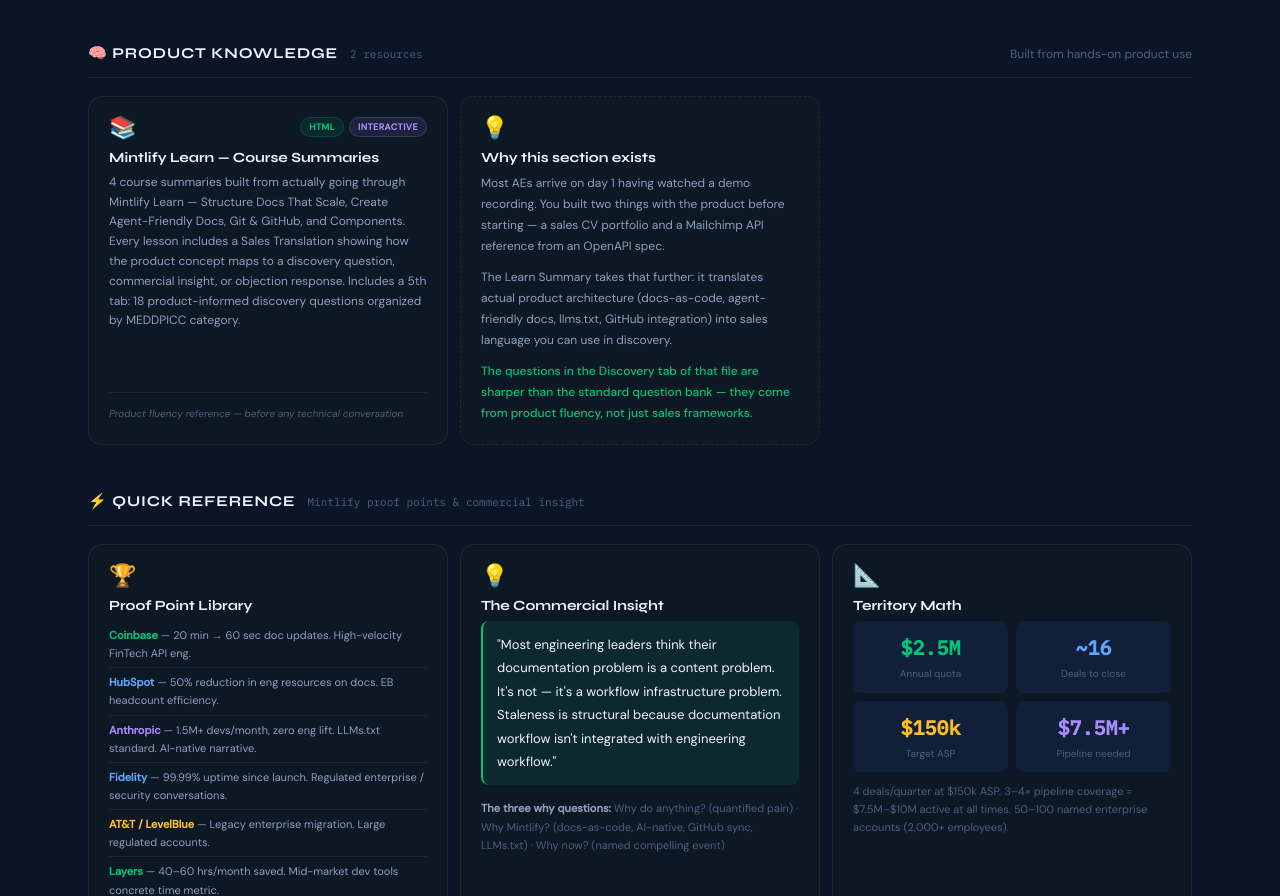
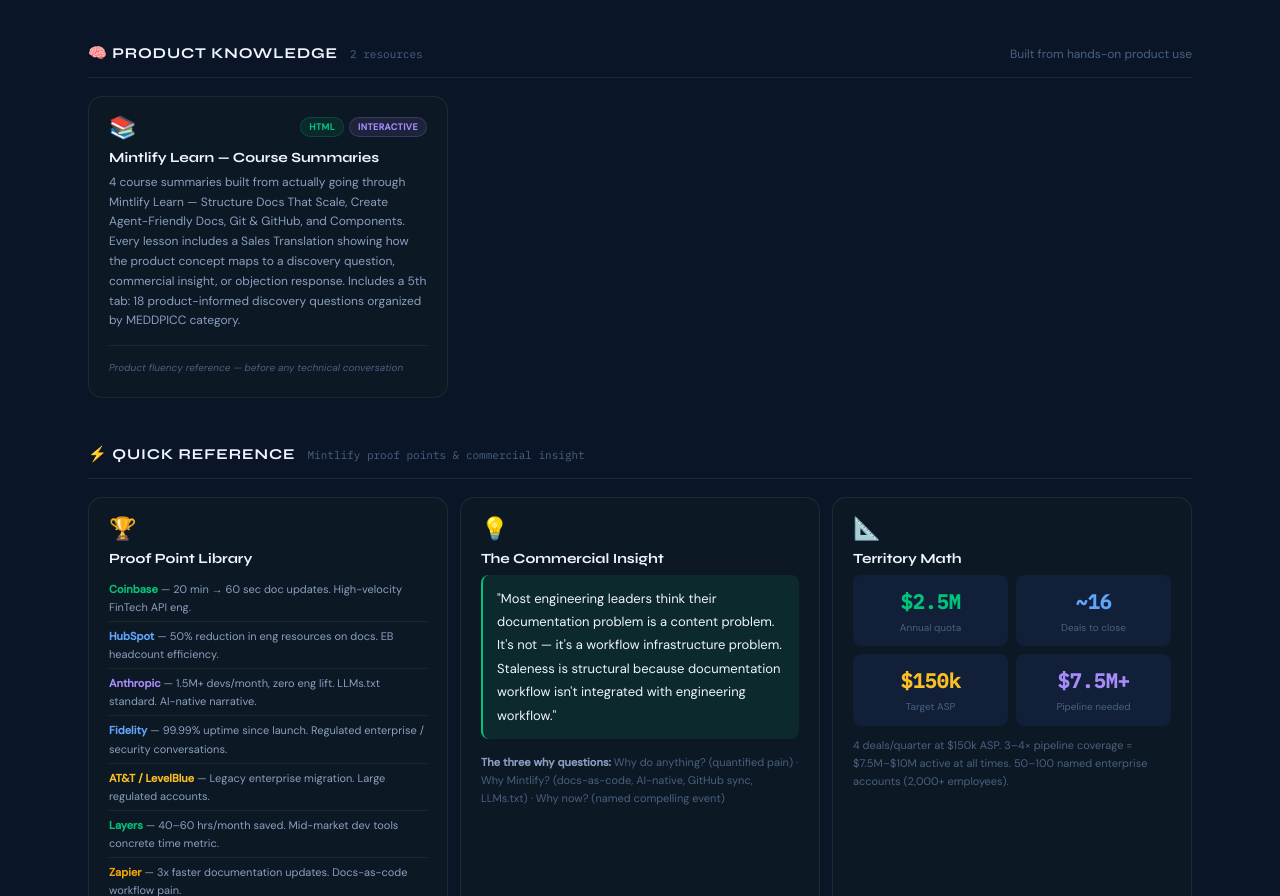
Before and after one commit to TEvans3/mintlify-hub, a plain HTML site: page index.html in a window 1280 px wide. Shown: the part 1928-2824 px from the top of the page. Drawn offline with Linux system fonts and the light colour scheme.

Commit message:
Update index.html

```diff
--- a/index.html
+++ b/index.html
@@ -270,16 +270,6 @@
         <div class="card-footer"><span class="card-when">Product fluency reference — before any technical conversation</span><span class="card-arrow">→</span></div>
       </a>
 
-      <div class="card" style="cursor:default;border-style:dashed">
-        <div class="card-top"><span class="card-icon">💡</span></div>
-        <div class="card-name">Why this section exists</div>
-        <div class="card-desc" style="font-size:12px;line-height:1.75">
-          <p style="margin-bottom:10px">Most AEs arrive on day 1 having watched a demo recording. You built two things with the product before starting — a sales CV portfolio and a Mailchimp API reference from an OpenAPI spec.</p>
-          <p style="margin-bottom:10px">The Learn Summary takes that further: it translates actual product architecture (docs-as-code, agent-friendly docs, llms.txt, GitHub integration) into sales language you can use in discovery.</p>
-          <p style="color:var(--mint);font-weight:500">The questions in the Discovery tab of that file are sharper than the standard question bank — they come from product fluency, not just sales frameworks.</p>
-        </div>
-      </div>
-
     </div>
   </div>
 
```
